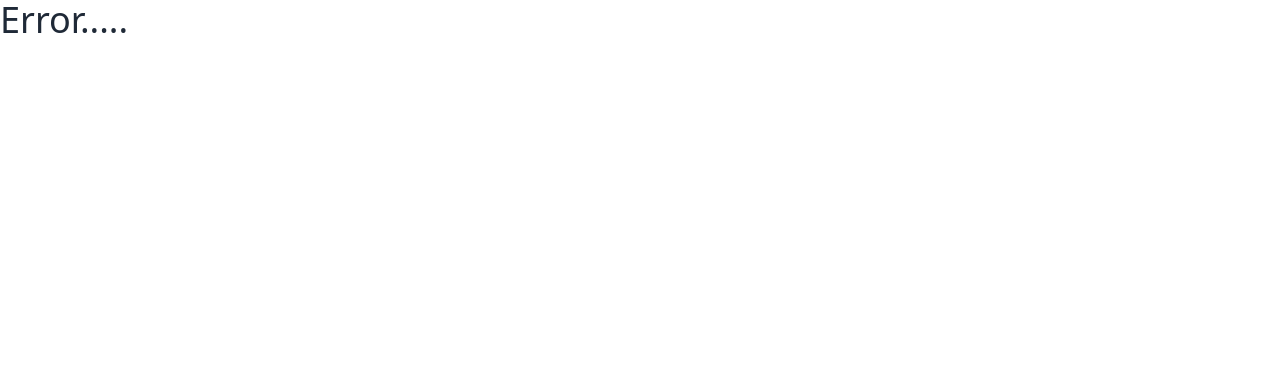
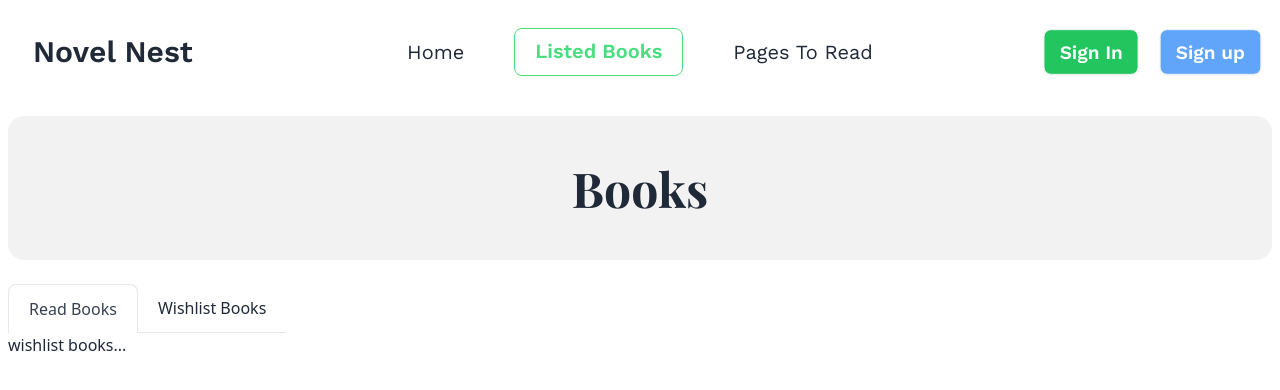
Before and after one commit to Afroza5848/assignment-8-book-wander-, a React (Vite) app: page /listedBooks/wishlistBooks in a window 1280 px wide. Before the commit this address had no page. Shown: the top 390 px of the page. Built offline with nearby package versions, Linux system fonts and the light colour scheme; a web font is replaced by a local one.

Commit message:
data save inside the localstorage

```diff
--- a/package.json
+++ b/package.json
@@ -16,6 +16,7 @@
     "react-dom": "^18.2.0",
     "react-icons": "^5.0.1",
     "react-router-dom": "^6.22.3",
+    "react-toastify": "^10.0.5",
     "sort-by": "^1.2.0"
   },
   "devDependencies": {
--- /dev/null
+++ b/src/Hooks/useLocalStorage.jsx
@@ -0,0 +1,14 @@
+import { useEffect, useState } from "react";
+import { getFromLocalStorageData } from "../utility/localStorage";
+
+
+const useLocalStorage = () => {
+    const [localData,setLocalData] = useState([]);
+
+    useEffect(()=>{
+        setLocalData(getFromLocalStorageData());
+    },[])
+    return {localData}
+};
+
+export default useLocalStorage;
--- a/src/components/Book/Book.jsx
+++ b/src/components/Book/Book.jsx
@@ -7,7 +7,7 @@ const Book = ({ book }) => {
     const { id, image, tags, bookName, author, category, rating } = book || {};
     return (
         <Link to={`/books/${id}`}>
-            <div className="card bg-base-100 border border-gray-200">
+            <div className="card bg-base-100 h-full border border-gray-200">
                 <figure className="mx-5 mt-5 bg-base-200 rounded-xl">
                     <img src={image} alt="book" className="rounded-xl py-10" />
                 </figure>
--- a/src/components/BookDetails/BookDetails.jsx
+++ b/src/components/BookDetails/BookDetails.jsx
@@ -3,12 +3,21 @@
 
 import { useParams } from "react-router-dom";
 import useBooksData from "../../Hooks/useBooksData";
+import { saveDataToLocalStorage } from "../../utility/localStorage";
+import { ToastContainer } from "react-toastify";
+import 'react-toastify/dist/ReactToastify.css';
+
 
 const BookDetails = () => {
     const { books } = useBooksData();
     const { id } = useParams();
     const idInt = parseInt(id);
     const book = books.find(item => item.id == idInt);
+
+    const handleReadBtn = () => {
+        saveDataToLocalStorage(book);
+        console.log('read');
+    }
     //console.log(book);
     const { image, tags, bookName, author, category, rating, review,totalPages,publisher,yearOfPublishing } = book || {};
     return (
@@ -47,11 +56,12 @@ const BookDetails = () => {
                 </div>
 
                  <div className=" flex gap-7 items-center">
-                    <button className="work px-8 py-3 text-xl rounded-xl font-semibold border border-gray-800">Read</button>
+                    <button onClick={handleReadBtn} className="work px-8 py-3 text-xl rounded-xl font-semibold border border-gray-800">Read</button>
                     <button className="work px-8 py-3 text-xl rounded-xl text-white font-semibold border border-[#50B1C9]  bg-[#50B1C9]">Wishlist</button>
                 </div>
 
             </div>
+            <ToastContainer />
         </div>
     );
 };
--- /dev/null
+++ b/src/components/ReadBooks/ReadBooks.jsx
@@ -0,0 +1,14 @@
+import useLocalStorage from "../../Hooks/useLocalStorage";
+
+
+const ReadBooks = () => {
+    const {localData} = useLocalStorage();
+    console.log(localData);
+    return (
+        <div>
+            <h2>read books</h2>
+        </div>
+    );
+};
+
+export default ReadBooks;
--- /dev/null
+++ b/src/components/WishlistBooks/WishlistBooks.jsx
@@ -0,0 +1,11 @@
+
+
+const WishlistBooks = () => {
+    return (
+        <div>
+            <h2>wishlist books...</h2>
+        </div>
+    );
+};
+
+export default WishlistBooks;
--- a/src/main.jsx
+++ b/src/main.jsx
@@ -12,6 +12,8 @@ import Home from './pages/Home/Home';
 import ListedBooks from './pages/ListedBooks/ListedBooks';
 import PagesToRead from './pages/PageToRead/PagesToRead';
 import BookDetails from './components/BookDetails/BookDetails';
+import ReadBooks from './components/ReadBooks/ReadBooks';
+import WishlistBooks from './components/WishlistBooks/WishlistBooks';
 
 
 
@@ -27,7 +29,17 @@ const router = createBrowserRouter([
       },
       {
         path:"/listedBooks",
-        element: <ListedBooks></ListedBooks>
+        element: <ListedBooks></ListedBooks>,
+        children:[
+          {
+            index: true,
+            element:<ReadBooks></ReadBooks>,
+          },
+          {
+            path: 'wishlistBooks',
+            element:<WishlistBooks></WishlistBooks>
+          }
+        ]
       },
       {
         path:"/pagesToRead",
@@ -35,7 +47,8 @@ const router = createBrowserRouter([
       },
       {
         path:"/books/:id",
-        element: <BookDetails></BookDetails>
+        element: <BookDetails></BookDetails>,
+
       }
     ]
   },
--- a/src/pages/ListedBooks/ListedBooks.jsx
+++ b/src/pages/ListedBooks/ListedBooks.jsx
@@ -1,9 +1,29 @@
+import { useState } from "react";
+import { Link, Outlet } from "react-router-dom";
 
 
 const ListedBooks = () => {
+    const [tabIndex, setTabIndex] = useState(0);
     return (
         <div>
-           <h2>listed book</h2>
+            <div className="bg-base-200 py-12 rounded-2xl text-center my-6">
+                <h2 className="text-5xl play-fair font-bold">Books</h2>
+            </div>
+            <div className="px-4">
+                <div className="flex items-center -mx-4 overflow-x-auto overflow-y-hidden sm:justify-start flex-nowrap  ">
+                    <Link to="" onClick={()=>setTabIndex(0)} rel="noopener noreferrer" href="#" className={`flex items-center flex-shrink-0 px-5 py-3 space-x-2 border-b ${tabIndex === 0? 'border border-b-0 text-gray-700' :'border-b'} dark:border-gray-300 dark:text-gray-400 rounded-t-lg`}>
+
+                        <span>Read Books</span>
+                    </Link>
+                    <Link to="wishlistBooks" onClick={()=>setTabIndex(1)} rel="noopener noreferrer" href="#" className={`flex items-center flex-shrink-0 px-5 py-3 space-x-2 ${tabIndex === 1? 'border border-b-0 text-gray-700' :'border-b'} rounded-t-lg dark:border-gray-300 dark:text-gray-400`}>
+
+                        <span>Wishlist Books</span>
+                    </Link>
+
+                </div>
+            </div>
+
+            <Outlet></Outlet>
         </div>
     );
 };
--- /dev/null
+++ b/src/utility/localStorage.js
@@ -0,0 +1,21 @@
+import { toast } from "react-toastify";
+
+export const saveDataToLocalStorage = (data) => {
+    const saveData = JSON.parse(localStorage.getItem('books')) || [];
+
+    const exits = saveData.find(item => item.id === data.id);
+    if(!exits){
+        saveData.push(data);
+        localStorage.setItem('books',JSON.stringify(saveData));
+        toast.success("added successfully");
+    }
+    else{
+        toast.warn("Already exits");
+    }
+
+}
+
+export const getFromLocalStorageData = () => {
+    const data = JSON.parse(localStorage.getItem('books')) || [];
+    return data
+}
```
Also changed, not shown: 1 other file (tests, documents, lock files or other folders).
